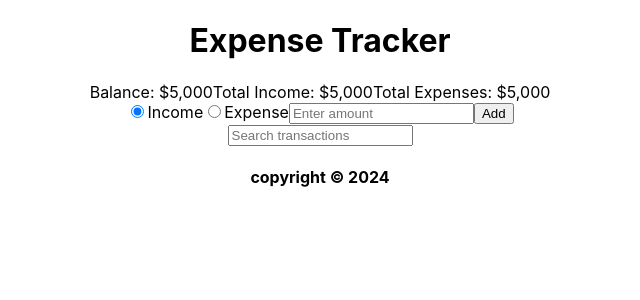
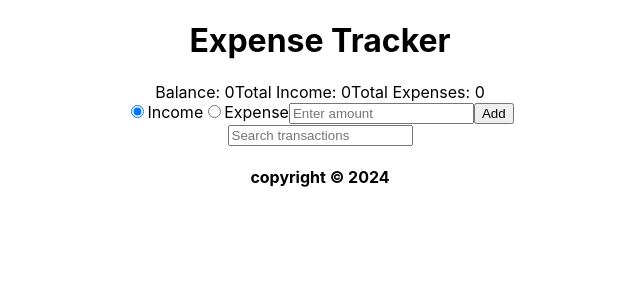
Before and after one commit to enowmbi/expense-tracker-react, a React (Create React App) app: page / in a window 1280 px wide. Shown: the top 300 px of the page, without its empty margins (320-960 px from the left). Built offline with nearby package versions, Linux system fonts and the light colour scheme.

Commit message:
Add states

```diff
--- a/src/App.js
+++ b/src/App.js
@@ -5,15 +5,32 @@ import NewTransactionForm from './components/NewTransactionForm'
 import Search from './components/Search'
 import Transactions from './components/Transactions'
 import Footer from './components/Footer'
+import {useState} from 'react'
 
 function App() {
+    const [netBalance, setNetBalance] = useState(0)
+    const [totalIncome, setTotalIncome] = useState(0)
+    const [totalExpenses, setTotalExpenses] = useState(0)
+    const [transactions, setTransactions] = useState([])
+
   return (
     <div className="App">
       <Header title="Expense Tracker" />
-      <IncomeExpenseSummary />
+
+      <IncomeExpenseSummary
+          netBalance={netBalance}
+          totalIncome={totalIncome}
+          totalExpenses={totalExpenses}
+      />
+
       <NewTransactionForm />
+
       <Search />
-      <Transactions transactions={[]}/>
+
+      <Transactions
+        transactions={transactions}
+      />
+
       <Footer />
     </div>
   );
--- a/src/components/IncomeExpenseSummary.js
+++ b/src/components/IncomeExpenseSummary.js
@@ -2,12 +2,12 @@ import NetBalance from '../components/NetBalance'
 import TotalExpenses from '../components/TotalExpenses'
 import TotalIncome from '../components/TotalIncome'
 
-const IncomeExpenseSummary = () =>{
+const IncomeExpenseSummary = ({netBalance, totalIncome, totalExpenses}) =>{
     return(
         <>
-            <NetBalance />
-            <TotalIncome />
-            <TotalExpenses/>
+            <NetBalance netBalance={netBalance}/>
+            <TotalIncome totalIncome={totalIncome}/>
+            <TotalExpenses totalExpenses={totalExpenses}/>
         </>
     )
 }
--- a/src/components/NetBalance.js
+++ b/src/components/NetBalance.js
@@ -1,6 +1,6 @@
-const NetBalance = () =>{
+const NetBalance = ({netBalance}) =>{
     return(
-      <span>Balance: $5,000</span>
+      <span>Balance: {netBalance}</span>
     )
 }
 
--- a/src/components/TotalExpenses.js
+++ b/src/components/TotalExpenses.js
@@ -1,6 +1,6 @@
-const TotalExpenses = () =>{
+const TotalExpenses = ({totalExpenses}) =>{
     return(
-      <span>Total Expenses: $5,000</span>
+      <span>Total Expenses: {totalExpenses}</span>
     )
 }
 
--- a/src/components/TotalIncome.js
+++ b/src/components/TotalIncome.js
@@ -1,6 +1,6 @@
-const TotalIncome = () =>{
+const TotalIncome = ({totalIncome}) =>{
     return(
-      <span>Total Income: $5,000</span>
+      <span>Total Income: {totalIncome}</span>
     )
 }
 
```
